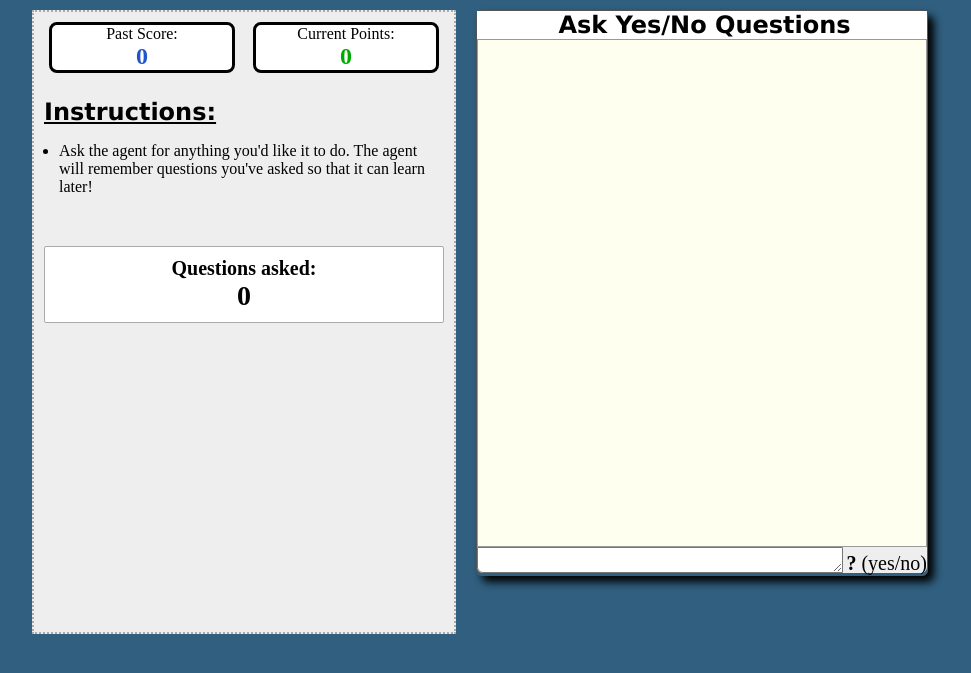
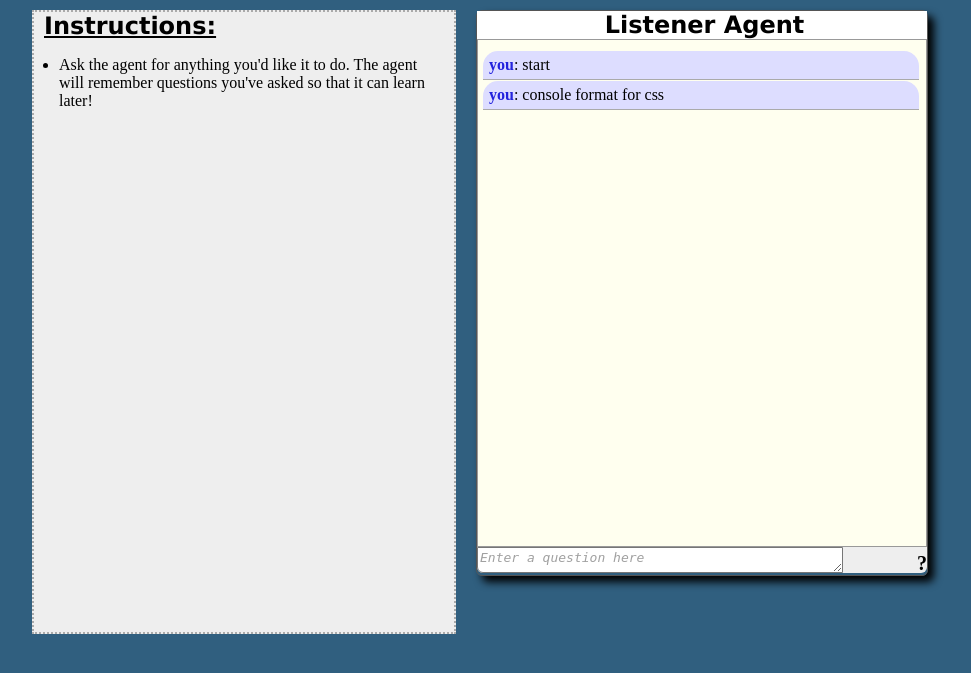
Before and after one commit to wslasecki/dAssist, a PHP site: page /console/index.php in a window 1280 px wide. Shown: the top 673 px of the page, without its empty margins (108-1079 px from the left). Run offline with PHP 8.4, Linux system fonts and the light colour scheme; data comes from the database, SQL or seed files in the repository; both versions use the stored data as it was after the commit; data that the repository does not hold is empty.

Commit message:
working log v1

```diff
--- a/devLogger/common_php/_db.php
+++ b/devLogger/common_php/_db.php
@@ -1,8 +1,8 @@
 <?php
 
-  function getDatabaseHandle($pathStr) {
+  function getDatabaseHandle() {
     //echo("Connecting to DB...");
-    $dbh = new PDO("sqlite:".$pathStr."db/captions.db");
+    $dbh = new PDO("sqlite:../db/devLog.db");
     //echo("Got DB handle.");
     return $dbh;
   }
--- a/devLogger/common_php/conv_chat_fetch.php
+++ b/devLogger/common_php/conv_chat_fetch.php
@@ -6,10 +6,9 @@ include('_db.php');
 
 $time_window = 10000000*60;
 
-if( isset($_REQUEST['session']) ) {  //&& isset($_REQUEST['round']) ) {
+if( isset($_REQUEST['session']) ) {
 
   $session = $_REQUEST['session'];
-  //$round = intval($_REQUEST['round']);
 
   $lastid = -1;
   if( isset($_REQUEST['lastid']) ) {
@@ -60,7 +59,7 @@ if( isset($_REQUEST['session']) ) {  //&& isset($_REQUEST['round']) ) {
     print '], "valid_ids": [';
 
     // For MySql version:
-    $sth = $dbh->prepare ("SELECT done, role, user, users.id AS user_id, chat, time, c.id AS chat_id FROM msgs c, sessions, users WHERE users.id = c.user_id AND sessions.session = :session AND sessions.id = c.session_id AND role != 'requester' AND DATEDIFF(second, CURRENT_TIMESTAMP, time) < :time_window ORDER BY time");
+    $sth = $dbh->prepare ("SELECT done, role, user, users.id AS user_id, chat, time, c.id AS chat_id FROM msgs c, sessions, users WHERE users.id = c.user_id AND sessions.session = :session AND sessions.id = c.session_id AND role != 'requester' AND julianday('now') - time < :time_window ORDER BY time");
     $sth->execute(array(':session'=>$session, ':time_window'=>$time_window));
 
     $first_time=true;
--- a/devLogger/console/index.php
+++ b/devLogger/console/index.php
@@ -23,15 +23,6 @@
 	<div id="chat_outer-container">
 
 		<div id="instructions-container">
-			<div id="score-card" class="card">
-				<div id="score-header">Past Score:</div>
-				<div id="score" class="num-disp">0</div>
-			</div>
-			<div id="points-card" class="card">
-				<div id="points-header">Current Points:</div>
-				<div id="points" class="num-disp">0</div>
-			</div>
-
 			<div id="instructions-header">
 				Instructions:
 			</div>
@@ -41,36 +32,29 @@
                                   <li>Ask the agent for anything you'd like it to do. The agent will remember questions you've asked so that it can learn later!</li>
                                 </ul>
 
-                                <div id="feedback-wrapper">
+                                <!--div id="feedback-wrapper">
                                   <div id="num-questions-header">
                                     Questions asked:
                                   </div>
                                   <div id="num-questions-count">
                                     0
                                   </div>
-                                </div>
-
+                                </div-->
 			</div>
 
-			<!--<BR/>
-			<BR/>
-
-			<div id="instructions">
-				<p>Enjoy!</p>
-			</div>-->
 		</div>
 
 		<div id="chat_container">
 			<div id="chat_header">
-				Ask Yes/No Questions
+				Listener Agent
 			</div>
 
 			<ul id="chat_area"></ul>
 
 			<form style="background: #eee; border-radius: 0px 0px 6px 6px;">
 				<textarea id="chat_box" cols="30" rows="5" class="chat_defaultText"
-				title="Enter a Yes/No question"></textarea>
-                <span id="chat_context"><b>?</b> (yes/no)</span>
+				title="Enter a question here"></textarea>
+                <span id="chat_context"><b>?</b></span>
 			</form>
 		</div>
 	</div>
--- a/devLogger/index.html
+++ b/devLogger/index.html
@@ -25,6 +25,11 @@
 <script>
 $(document).ready( function() {
   $('#username').keyup( function(e) {
+    if( e.which == 13 ) {
+      $('#go').click();
+    }
+  });
+  $('#task').keyup( function(e) {
     if( e.which == 13 ) {
       $('#go').click();
     }
```
Also changed, not shown: devLogger/console/scripts/chat.js (+6 -9 lines), devLogger/db/devLog.db.
